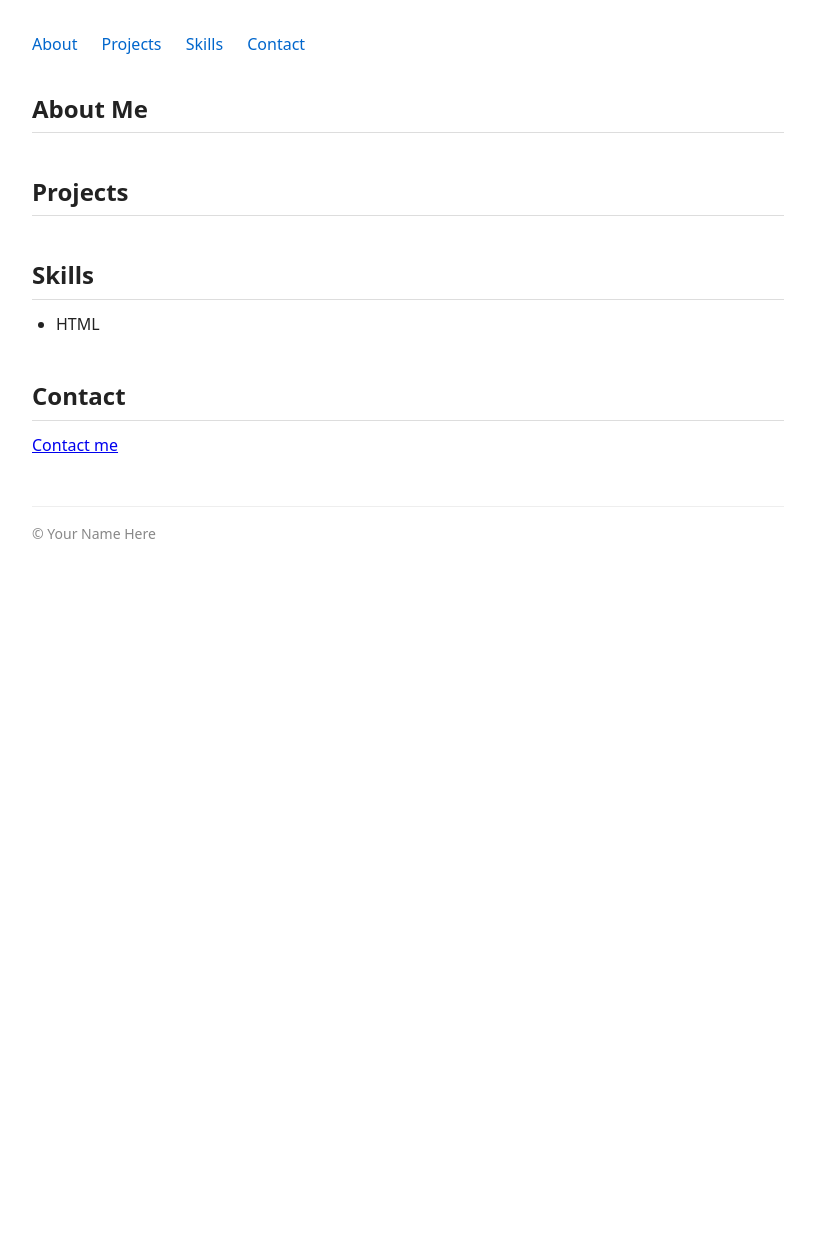
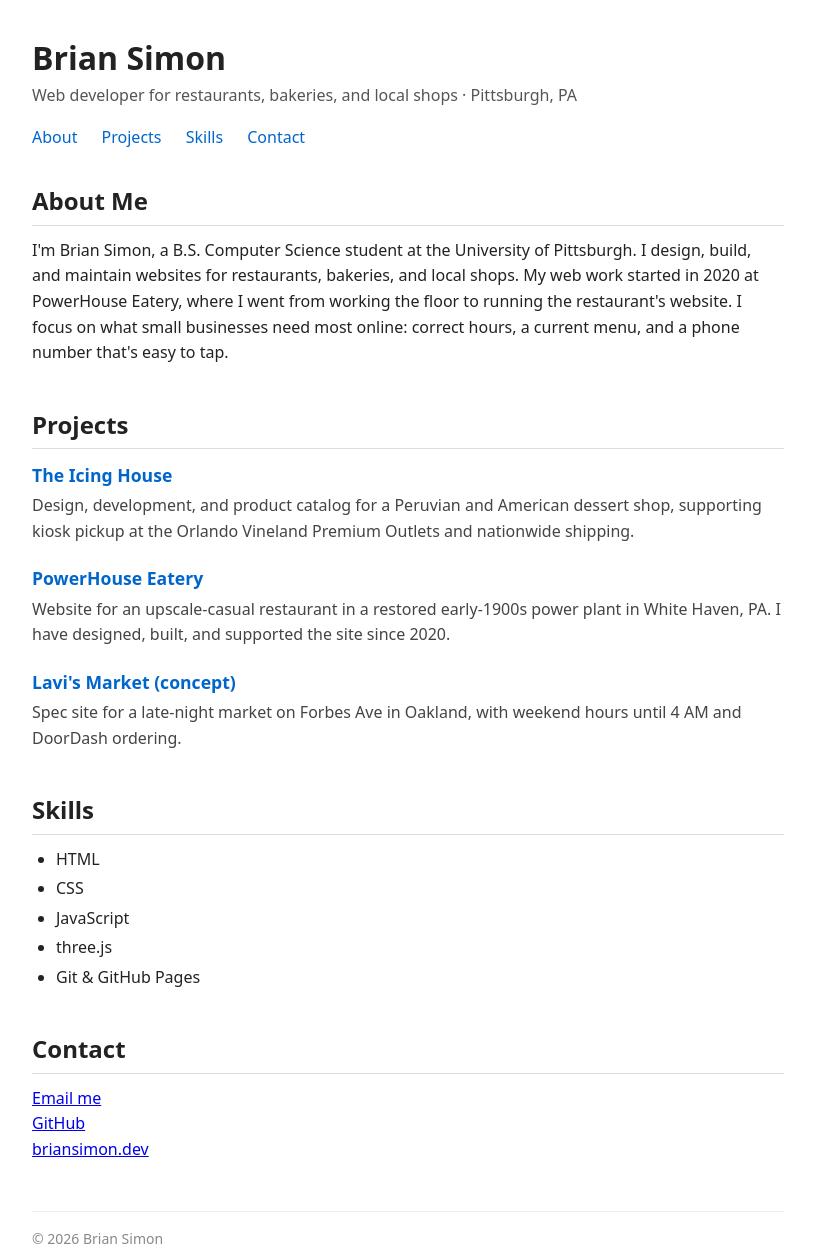
Before and after one commit to Br1anSimon/IndividualAssignment3, a plain HTML site: page index.html in a window 1280 px wide. Shown: the whole page, without its empty margins (232-1047 px from the left). Before the commit the page ends 800 px from the top, so only its background shows below. Drawn offline with Linux system fonts and the light colour scheme.

Commit message:
Build portfolio page

```diff
--- a/index.html
+++ b/index.html
@@ -4,13 +4,15 @@
 <head>
   <meta charset="UTF-8">
   <meta name="viewport" content="width=device-width, initial-scale=1.0">
-  <title>Your Name Here</title>
+  <title>Brian Simon</title>
   <link rel="stylesheet" href="style.css">
 </head>
 
 <body>
 
   <header>
+    <h1>Brian Simon</h1>
+    <p class="tagline">Web developer for restaurants, bakeries, and local shops &middot; Pittsburgh, PA</p>
     <nav>
       <a href="#about">About</a>
       <a href="#projects">Projects</a>
@@ -23,46 +25,50 @@
 
     <section id="about">
       <h2>About Me</h2>
-      <!-- TODO: Replace with 2-3 sentences about yourself -->
-      <!-- e.g., include your name, your program/year, and what you are interested in -->
+      <p>I'm Brian Simon, a B.S. Computer Science student at the University of Pittsburgh. I design, build, and maintain websites for restaurants, bakeries, and local shops. My web work started in 2020 at PowerHouse Eatery, where I went from working the floor to running the restaurant's website. I focus on what small businesses need most online: correct hours, a current menu, and a phone number that's easy to tap.</p>
     </section>
 
     <section id="projects">
       <h2>Projects</h2>
 
-      <!-- Example project entry structure: copy, fill in, and add at least 2:
       <div class="project">
-        <h3>Project Name</h3>
-        <p>What the project does, the technologies used, and what you learned.</p>
+        <h3><a href="https://theicinghouse.com">The Icing House</a></h3>
+        <p>Design, development, and product catalog for a Peruvian and American dessert shop, supporting kiosk pickup at the Orlando Vineland Premium Outlets and nationwide shipping.</p>
       </div>
-      -->
 
-      <!-- TODO: Add at least 2 project entries using the structure above -->
+      <div class="project">
+        <h3><a href="https://www.powerhouseeatery.com">PowerHouse Eatery</a></h3>
+        <p>Website for an upscale-casual restaurant in a restored early-1900s power plant in White Haven, PA. I have designed, built, and supported the site since 2020.</p>
+      </div>
+
+      <div class="project">
+        <h3><a href="https://briansimon.dev/demos/lavis-market/">Lavi's Market (concept)</a></h3>
+        <p>Spec site for a late-night market on Forbes Ave in Oakland, with weekend hours until 4 AM and DoorDash ordering.</p>
+      </div>
     </section>
 
     <section id="skills">
       <h2>Skills</h2>
       <ul>
-        <!-- Example skill - TODO: replace -->
         <li>HTML</li>
-
-        <!-- TODO: Add a second skill here -->
-        <!-- TODO: Add a third skill here -->
-        <!-- TODO: ... -->
+        <li>CSS</li>
+        <li>JavaScript</li>
+        <li>three.js</li>
+        <li>Git &amp; GitHub Pages</li>
       </ul>
     </section>
 
     <section id="contact">
       <h2>Contact</h2>
-      <!-- TODO: Replace href="#" with a real link (e.g., mailto:you@example.com or your LinkedIn URL) -->
-      <!-- TODO: Replace the link text with something descriptive, e.g. "Email me" or "LinkedIn" -->
-      <p><a href="#">Contact me</a></p>
+      <p><a href="mailto:bsimon2005@gmail.com">Email me</a></p>
+      <p><a href="https://github.com/Br1anSimon">GitHub</a></p>
+      <p><a href="https://briansimon.dev">briansimon.dev</a></p>
     </section>
 
   </main>
 
   <footer>
-    <p>&copy; Your Name Here</p>
+    <p>&copy; 2026 Brian Simon</p>
   </footer>
 
 </body>
--- a/style.css
+++ b/style.css
@@ -79,3 +79,21 @@ footer {
   border-top: 1px solid #eee;
   padding-top: 1rem;
 }
+/* Header */
+header h1 {
+  font-size: 2rem;
+}
+
+.tagline {
+  color: #555;
+  margin-bottom: 1rem;
+}
+
+.project h3 a {
+  color: #0066cc;
+  text-decoration: none;
+}
+
+.project h3 a:hover {
+  text-decoration: underline;
+}
```
